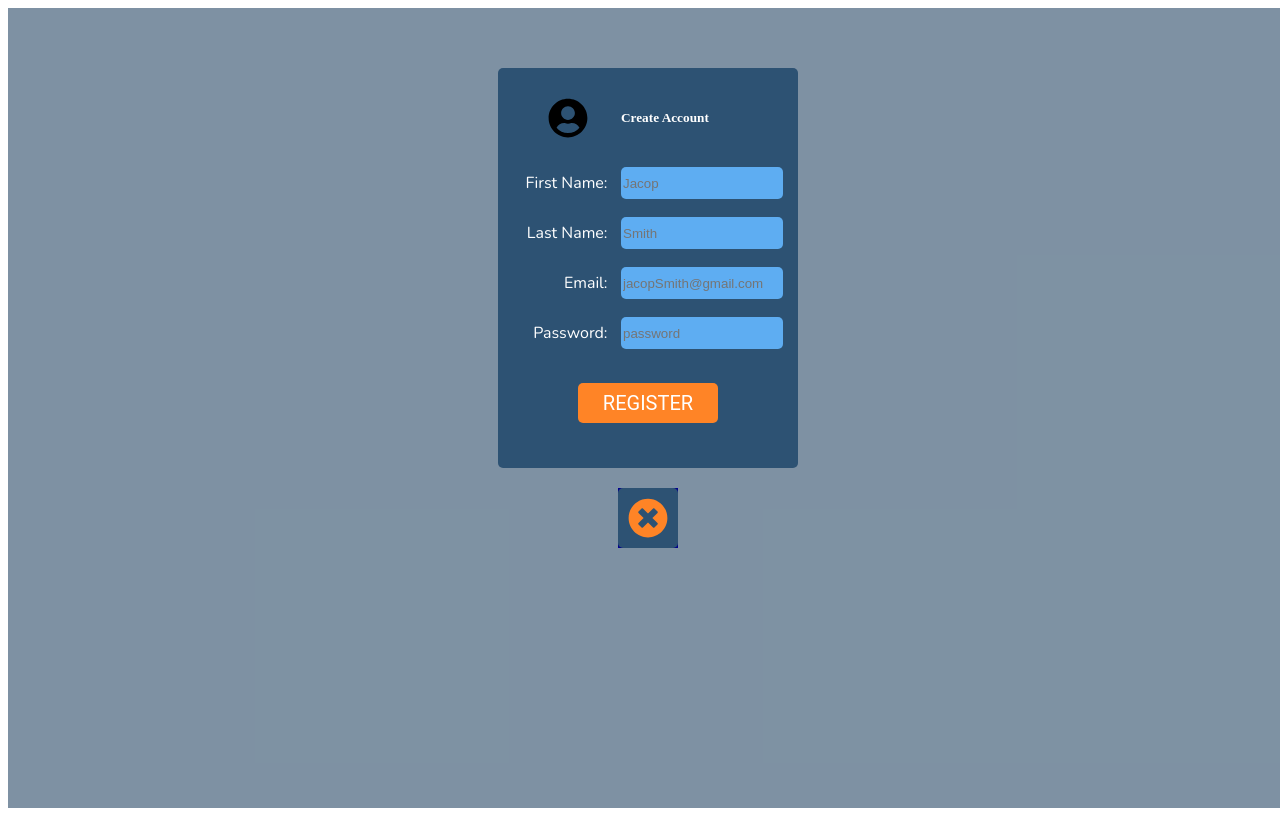
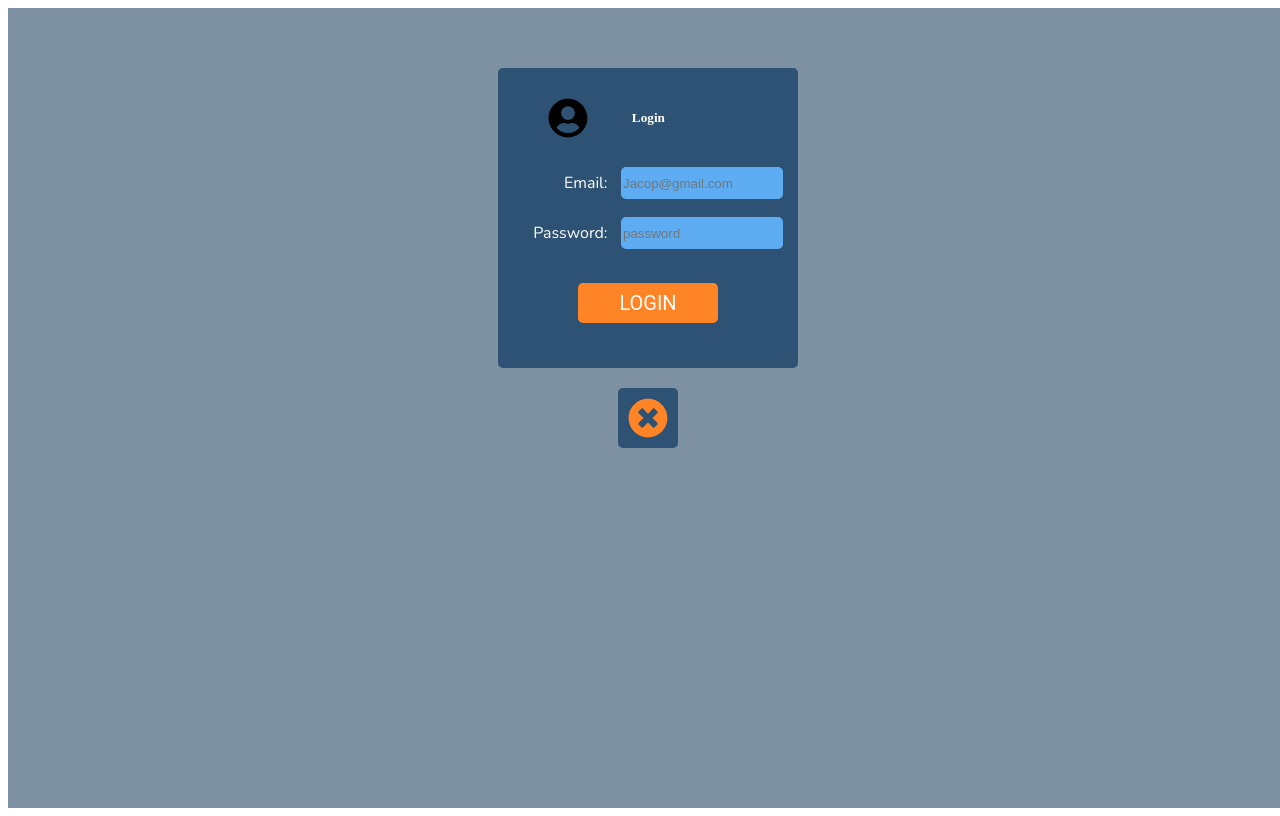
Before and after one commit to wilberpulido/favoriteMovieApp, a Next.js app: page / in a window 1280 px wide. Built offline with nearby package versions, Linux system fonts and the light colour scheme; a web font is replaced by a local one.

Commit message:
create component LoginForm

```diff
--- /dev/null
+++ b/components/LoginForm.js
@@ -0,0 +1,62 @@
+import Form from './Form'
+import HeaderForm from './HeaderForm'
+import Label from './Label'
+import Input from './Input'
+import Button from './Button'
+import style from '../styles/components/loginForm.module.scss'
+import { useState } from 'react'
+
+export default function LoginForm () {
+  const [userLogin, setUserLogin] = useState({
+    email: '',
+    password: ''
+  })
+
+  const handlerSubmit = () => {
+
+  }
+  const handlerInputChange = (e) => {
+    setUserLogin({
+      ...userLogin,
+      [e.target.name]: e.target.value
+    })
+  }
+
+  return (
+    <Form
+      classNameForm='dataForm'
+      iconSrc='icons/user-circle-solid.svg'
+      method='POST'
+      handlerSubmit={handlerSubmit}
+    >
+      <HeaderForm>
+        Login
+      </HeaderForm>
+      <div className={style.loginForm}>
+        <Label htmlFor='emailLogin'>
+          Email:
+        </Label>
+        <Input
+          name='email'
+          id='emailLogin'
+          placeholder='Jacop@gmail.com'
+          type='text'
+          handlerChange={handlerInputChange}
+        />
+        <Label htmlFor='passwordLogin'>
+          Password:
+        </Label>
+        <Input
+          name='password'
+          id='passwordLogin'
+          placeholder='password'
+          type='password'
+          handlerChange={handlerInputChange}
+        />
+        <Button type='submit'>
+          LOGIN
+        </Button>
+      </div>
+    </Form>
+  )
+}
--- a/components/RegisterForm.js
+++ b/components/RegisterForm.js
@@ -34,8 +34,6 @@ export default function RegisterForm () {
   return (
     <Form
       classNameForm='dataForm'
-      classNameContentForm='register'
-      titleForm='Create Account'
       iconSrc='icons/user-circle-solid.svg'
       method='POST'
       handlerSubmit={handlerSubmit}
@@ -72,7 +70,7 @@ export default function RegisterForm () {
         <Label htmlFor='password'>Password:</Label>
         <Input
           name='password'
-          id='password'
+          id='passwordRegister'
           placeholder='password'
           type='password'
           handlerChange={handlerInputChange}
--- a/pages/index.js
+++ b/pages/index.js
@@ -1,6 +1,6 @@
 import Head from 'next/head'
 import styles from '../styles/pages/Home.module.scss'
-import RegisterForm from '../components/RegisterForm'
+import LoginForm from '../components/LoginForm'
 import OverlappingLayer from '../components/OverlappingLayer'
 
 export default function Home () {
@@ -14,7 +14,7 @@ export default function Home () {
       </Head>
 
       <OverlappingLayer>
-        <RegisterForm />
+        <LoginForm />
       </OverlappingLayer>
 
     </div>
--- a/styles/components/headerForm.module.scss
+++ b/styles/components/headerForm.module.scss
@@ -1,7 +1,7 @@
 .headerForm{
     display: grid;
-    grid-template-columns: 35% 60%;
-    grid-gap: 5%;
+    grid-template-columns: 35% 56%;
+    grid-gap: 9%;
     grid-template-rows: max-content;
     margin-bottom: 30px;
     div{
--- /dev/null
+++ b/styles/components/loginForm.module.scss
@@ -0,0 +1,16 @@
+.loginForm{
+    width: 100%;
+    position: relative;
+    display: grid;
+    grid-template-columns: 35% 60%;
+    grid-template-rows: repeat(2, 30px) 70px;
+    grid-gap: 20px 5%;
+    div:nth-child(5){
+        grid-column-start: 1;
+        grid-column-end: 3;
+        display: flex;
+        justify-content: center;
+        align-items: center;
+    }
+
+}
--- a/styles/components/overlappingLayer.module.scss
+++ b/styles/components/overlappingLayer.module.scss
@@ -15,7 +15,6 @@
             position: relative;
             top: 20px;
             margin: auto;
-            background-color: darkblue;
             width: min-content;
             height: min-content;
         }
```
